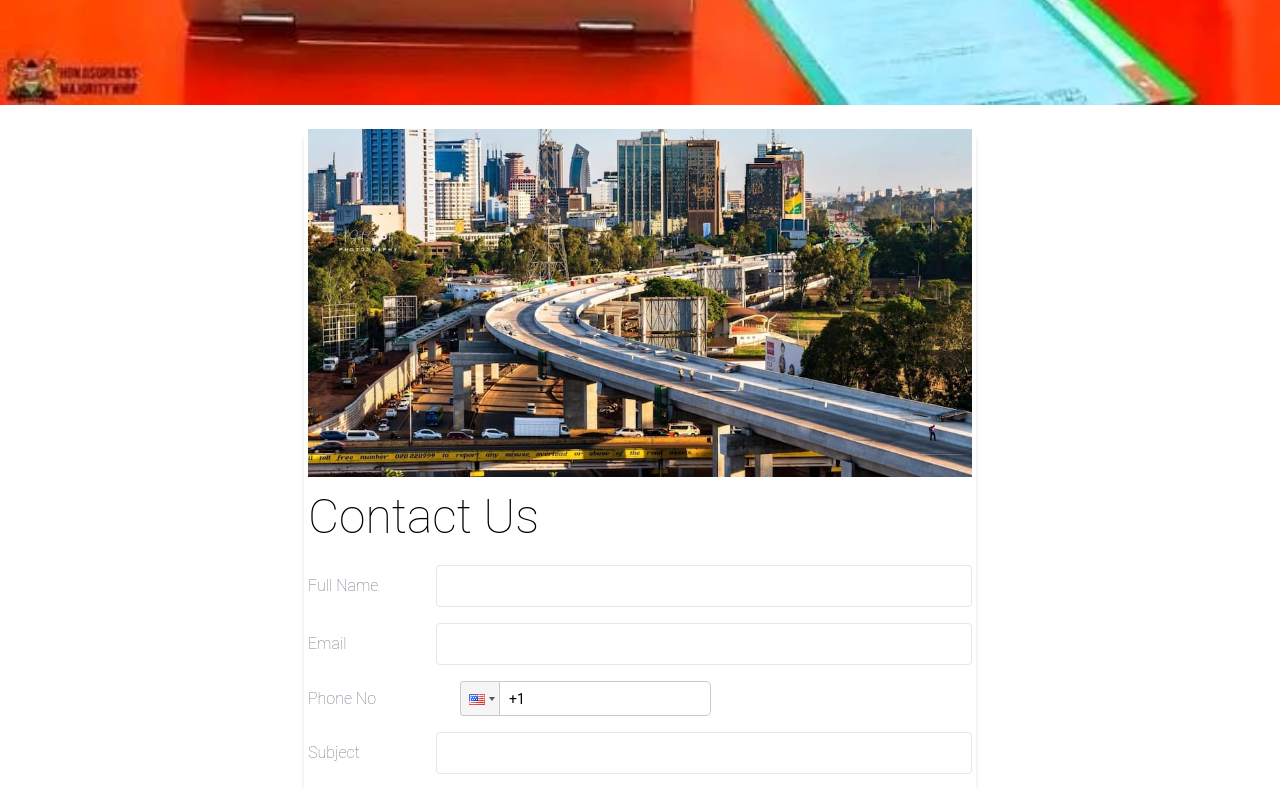
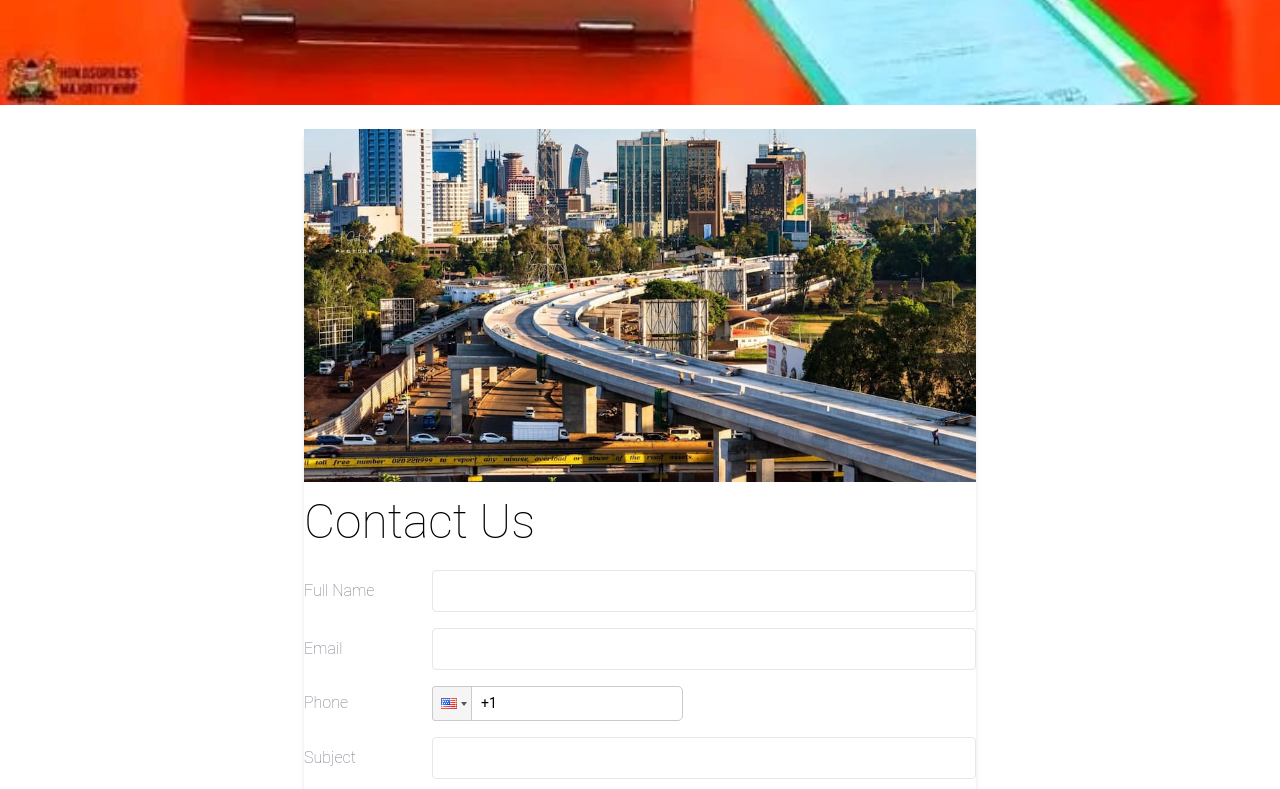
Before and after one commit to MICHAELMORARA/tuongee, a React (Create React App) app: page /contacts in a window 1280 px wide. Shown: the part 1560-2349 px from the top of the page. Built offline with nearby package versions, Linux system fonts and the light colour scheme.

Commit message:
second commit

```diff
--- a/src/components/Contacts.js
+++ b/src/components/Contacts.js
@@ -136,7 +136,7 @@ const Contacts = () => {
             />
           </div>
 
-          <div className='max-w-80 bg-white mt-6 px-1 pb-6 rounded-lg shadow-md text-start mb-8 md:max-w-2xl mx-auto hover:text-black'>
+          <div className='max-w-80 bg-white mt-6 px-0 pb-6 rounded-lg shadow-md text-start mb-8 md:max-w-2xl mx-auto hover:text-black'>
             <img className='md:w-auto md:mx-auto mb-4' src={image20} alt='' />
             <h2 className='text-5xl mt-3 roboto-thin mb-6'>Contact <span className='font-bold text-5xl roboto-thin text-black'>Us</span></h2>
             <form className='space-y-4' onSubmit={handleSubmit}>
@@ -167,13 +167,13 @@ const Contacts = () => {
               </div>
               {emailError && <p className="text-red-500">{emailError}</p>}
               <div className='flex items-center'>
-                <label className='md:w-32 text-gray-500 font-semibold  roboto-thin' htmlFor='phone-number'>Phone No</label>
+                <label className='md:w-32 text-gray-500 font-semibold  roboto-thin' htmlFor='phone-number'>Phone</label>
                 <PhoneInput
                   country={'us'} // Default country
                   value={phoneNumber}
                   onChange={handlePhoneNumberChange}
                   inputClass='flex-1  text-black border  rounded p-2'
-                  containerClass='flex max-w-20 ml-6 md:ml-6 items-center'
+                  containerClass='flex max-w-20 md:max-w-32 ml-2 md:-ml-0 items-center'
                   required
                 />
               </div>
```
